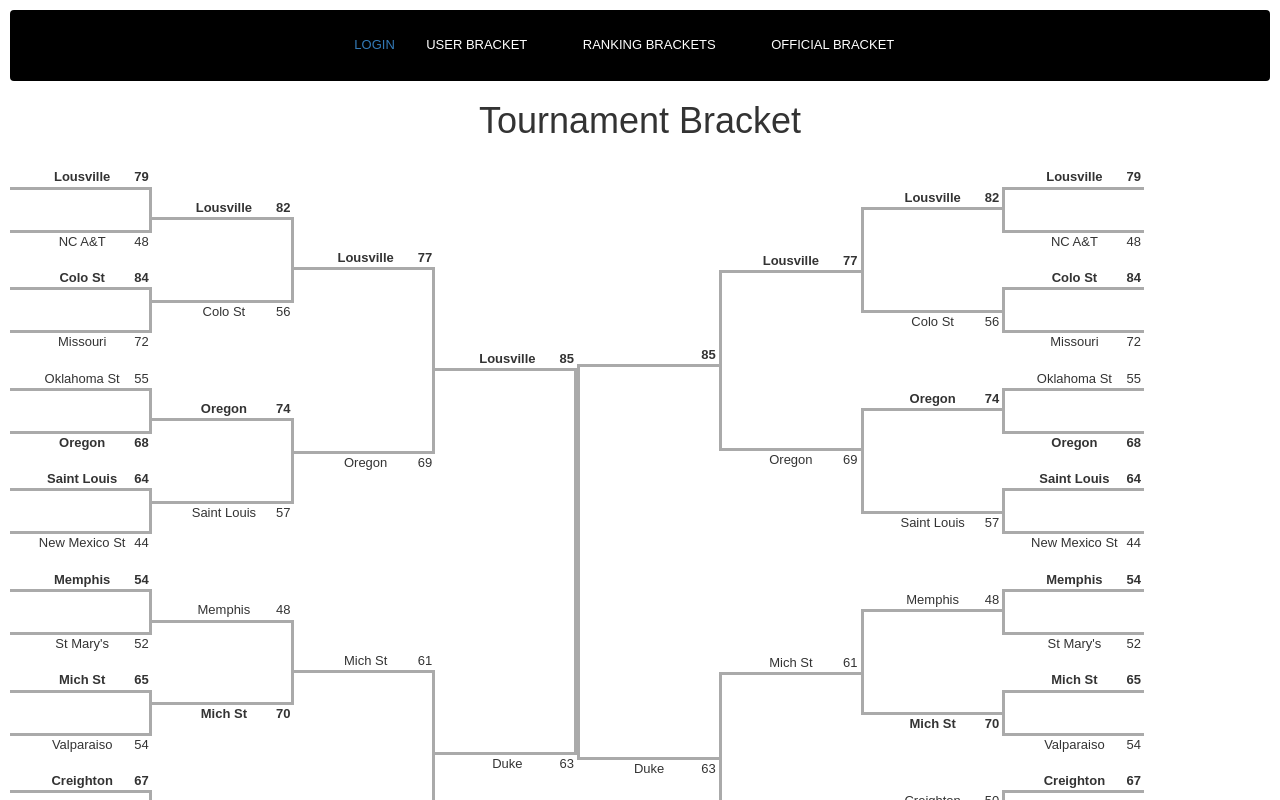
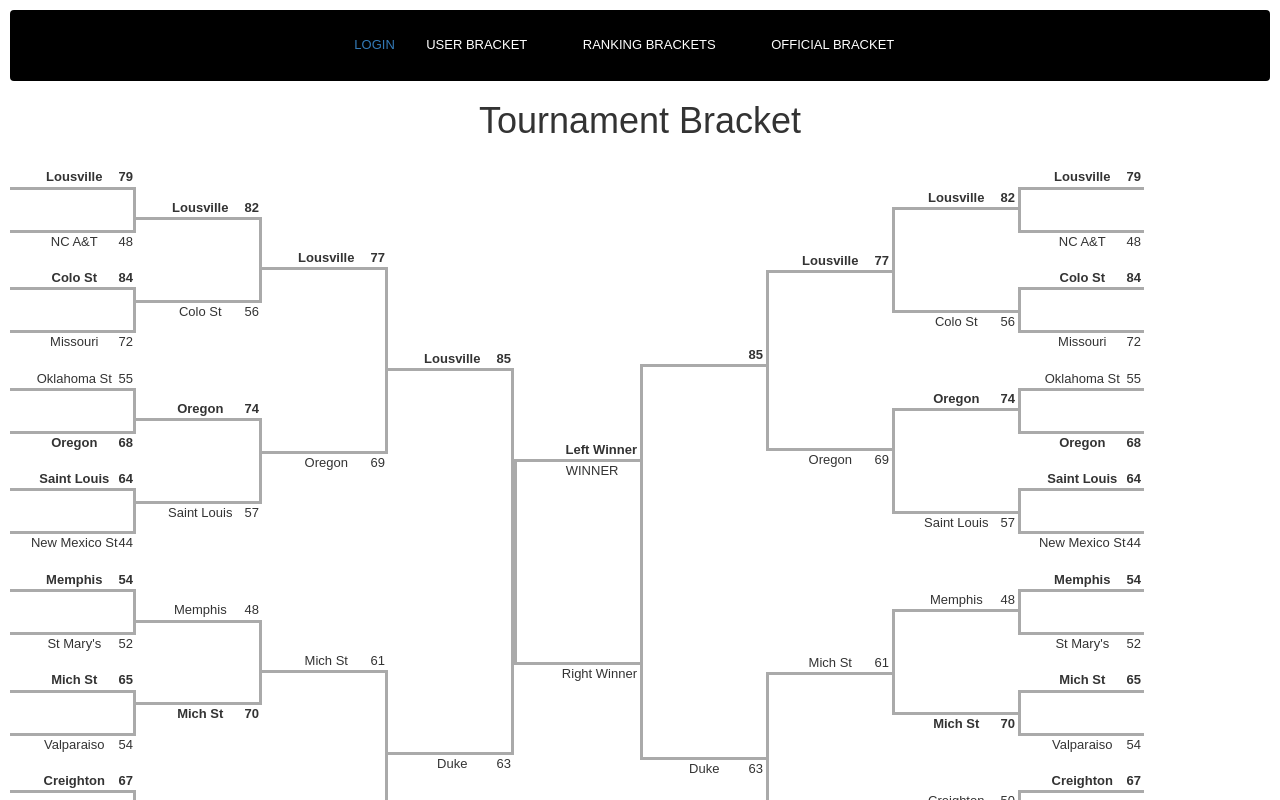
Before and after one commit to patientplatypus/BrackathonHackathon, a React (Create React App) app: page /rankingbracket in a window 1280 px wide. Shown: the top 800 px of the page. Built offline with nearby package versions, Linux system fonts and the light colour scheme.

Commit message:
bracket done

```diff
--- a/src/Components/RankingBracket/Ranking.css
+++ b/src/Components/RankingBracket/Ranking.css
@@ -101,3 +101,9 @@ li.game-bottom {
     height: 390px;
     padding-left: 200px;
 }
+
+.spacerMiddle {
+    border-left: 3px solid #aaa;
+    height: 200px;
+    padding-left: 200px;
+}
--- a/src/Components/RankingBracket/index.js
+++ b/src/Components/RankingBracket/index.js
@@ -110,6 +110,14 @@ class RankingBracket extends Component {
 				<li class="game game-spacer">&nbsp;</li>
 				<li class="game game-bottom ">Duke <span>63</span></li>
 
+				<li class="spacer">&nbsp;</li>
+			</ul>
+
+		<ul class="round round-1" id="middle">
+				<li class="spacer">&nbsp;</li>
+				<li class="game game-top winner"> <span>Left Winner</span></li>
+				<li class="game game-spacerLeft spacerMiddle">&nbsp; WINNER</li>
+				<li class="game game-bottom "> <span>Right Winner</span></li>
 				<li class="spacer">&nbsp;</li>
 			</ul>
 
```
